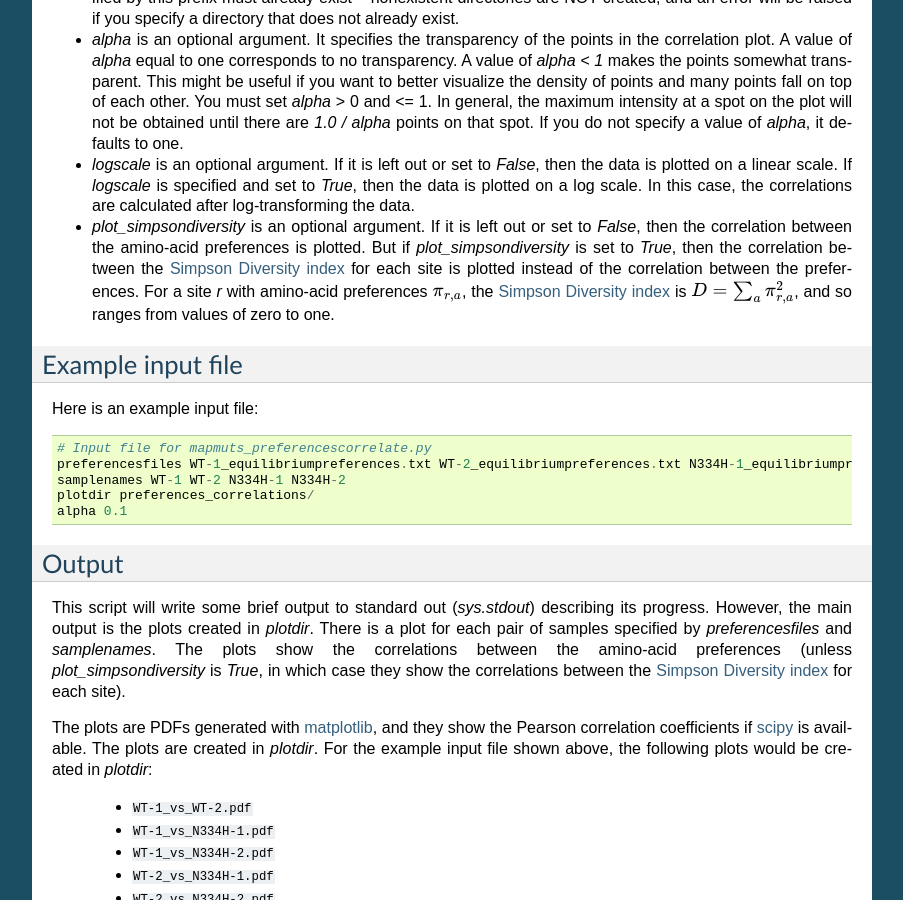
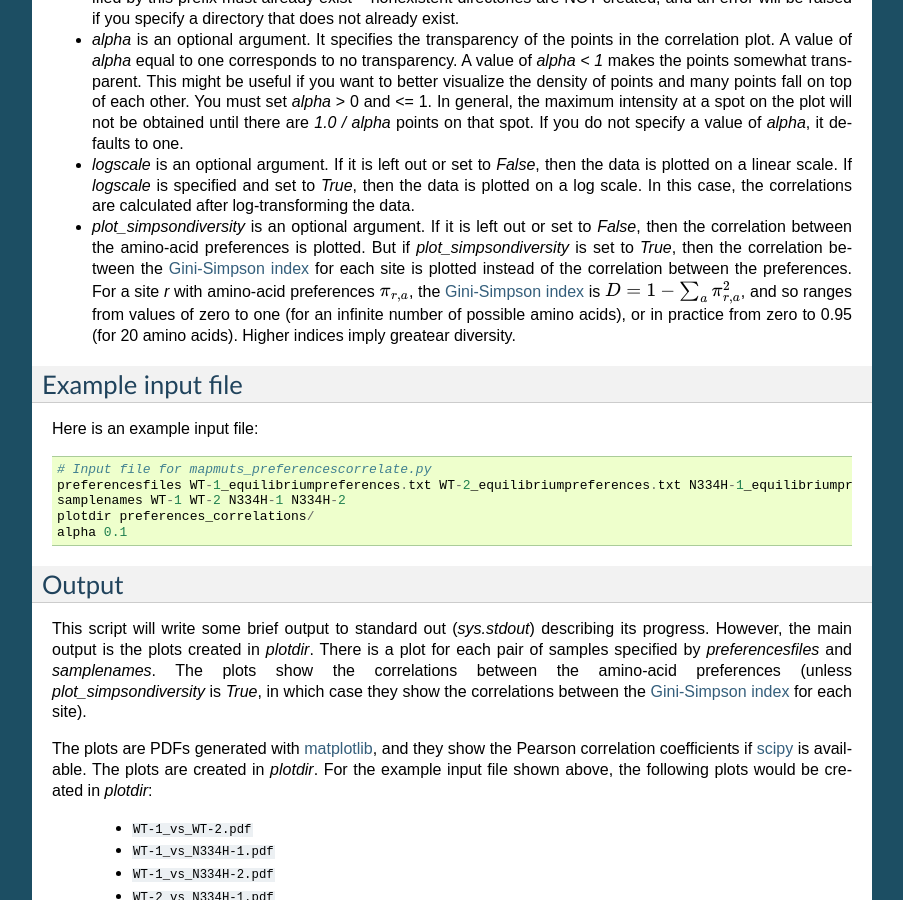
Before and after one commit to jbloom/mapmuts, a Sphinx documentation site: the page built from docs/mapmuts_preferencescorrelate.rst, in a window 1280 px wide and 900 px high, scrolled down 1024 px. Shown: the whole window, without its empty margins (198-1101 px from the left). Built offline with Sphinx 7.4.7, drawn with Linux system fonts in a browser that asks for light colours; formulas are drawn with MathJax 3.

Commit message:
Changed Simpson Diversity index to Gini-Simpson index

```diff
--- a/docs/mapmuts_preferencescorrelate.rst
+++ b/docs/mapmuts_preferencescorrelate.rst
@@ -37,7 +37,7 @@ Keys for the input file:
 
 * *logscale* is an optional argument. If it is left out or set to *False*, then the data is plotted on a linear scale. If *logscale* is specified and set to *True*, then the data is plotted on a log scale. In this case, the correlations are calculated after log-transforming the data.
 
-* *plot_simpsondiversity* is an optional argument. If it is left out or set to *False*, then the correlation between the amino-acid preferences is plotted. But if *plot_simpsondiversity* is set to *True*, then the correlation between the `Simpson Diversity index`_ for each site is plotted instead of the correlation between the preferences. For a site *r* with amino-acid preferences :math:`\pi_{r,a}`, the `Simpson Diversity index`_ is :math:`D = \sum_a \pi_{r,a}^2`, and so ranges from values of zero to one.
+* *plot_simpsondiversity* is an optional argument. If it is left out or set to *False*, then the correlation between the amino-acid preferences is plotted. But if *plot_simpsondiversity* is set to *True*, then the correlation between the `Gini-Simpson index`_ for each site is plotted instead of the correlation between the preferences. For a site *r* with amino-acid preferences :math:`\pi_{r,a}`, the `Gini-Simpson index`_ is :math:`D = 1 - \sum_a \pi_{r,a}^2`, and so ranges from values of zero to one (for an infinite number of possible amino acids), or in practice from zero to 0.95 (for 20 amino acids). Higher indices imply greatear diversity.
 
 Example input file
 ---------------------
@@ -53,7 +53,7 @@ Here is an example input file::
 Output
 --------
 
-This script will write some brief output to standard out (*sys.stdout*) describing its progress. However, the main output is the plots created in *plotdir*. There is a plot for each pair of samples specified by *preferencesfiles* and *samplenames*. The plots show the correlations between the amino-acid preferences (unless *plot_simpsondiversity* is *True*, in which case they show the correlations between the `Simpson Diversity index`_ for each site).
+This script will write some brief output to standard out (*sys.stdout*) describing its progress. However, the main output is the plots created in *plotdir*. There is a plot for each pair of samples specified by *preferencesfiles* and *samplenames*. The plots show the correlations between the amino-acid preferences (unless *plot_simpsondiversity* is *True*, in which case they show the correlations between the `Gini-Simpson index`_ for each site).
 
 The plots are PDFs generated with `matplotlib`_, and they show the Pearson correlation coefficients if `scipy`_ is available. The plots are created in *plotdir*. For the example input file shown above, the following plots would be created in *plotdir*:
 
--- a/docs/weblinks.txt
+++ b/docs/weblinks.txt
@@ -27,4 +27,4 @@
 .. _`concentration parameter`: http://en.wikipedia.org/wiki/Concentration_parameter
 .. _`Shannon-Jensen divergence` : http://en.wikipedia.org/wiki/Jensen%E2%80%93Shannon_divergence
 .. _`Bloom, bioRxiv, 2014`: http://biorxiv.org/content/early/2014/03/05/002899
-.. _`Simpson Diversity index`: http://en.wikipedia.org/wiki/Diversity_index#Simpson_index
+.. _`Gini-Simpson index`: http://en.wikipedia.org/wiki/Diversity_index#Simpson_index
```
Also changed, not shown: 2 other files.
